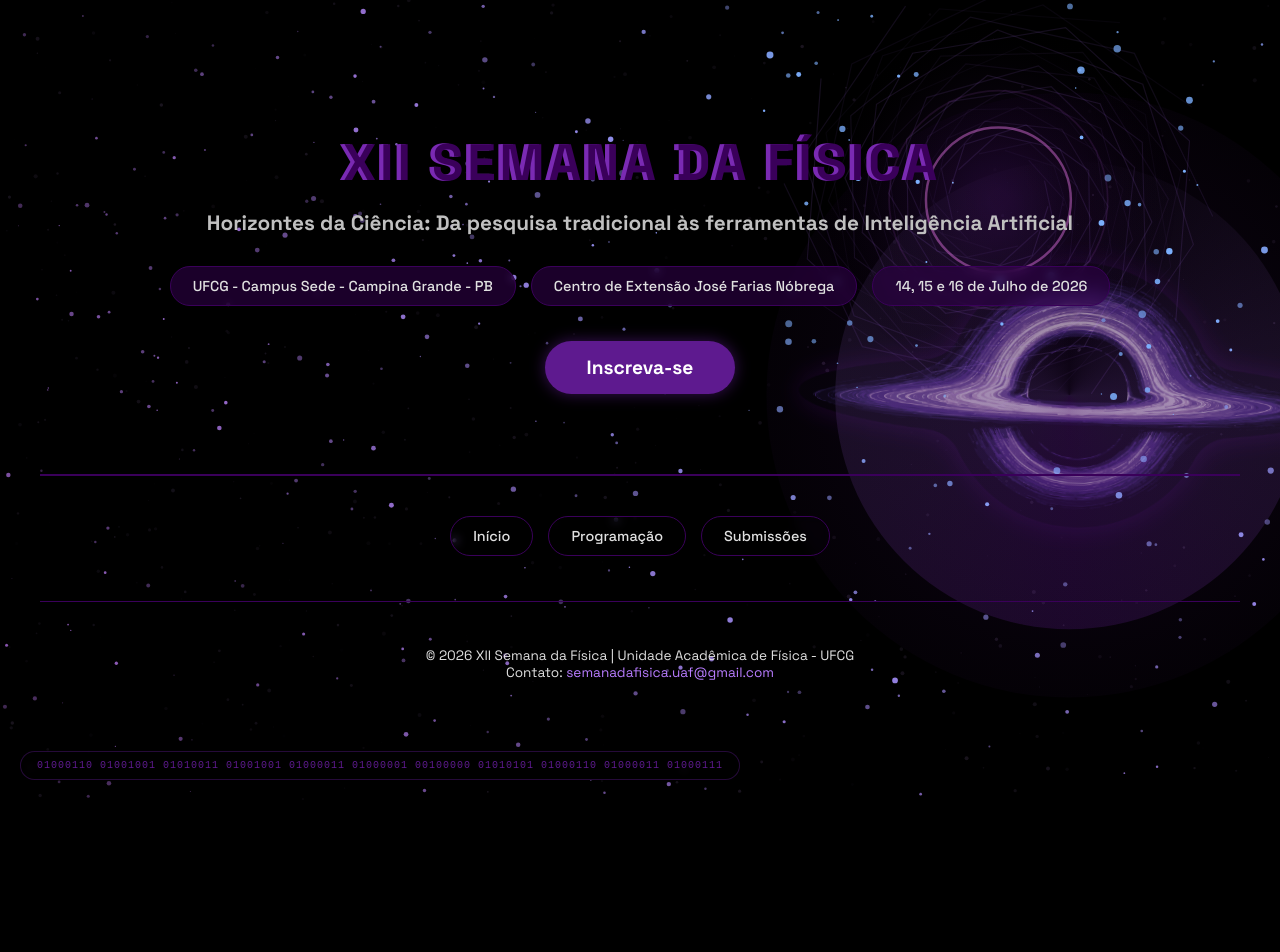
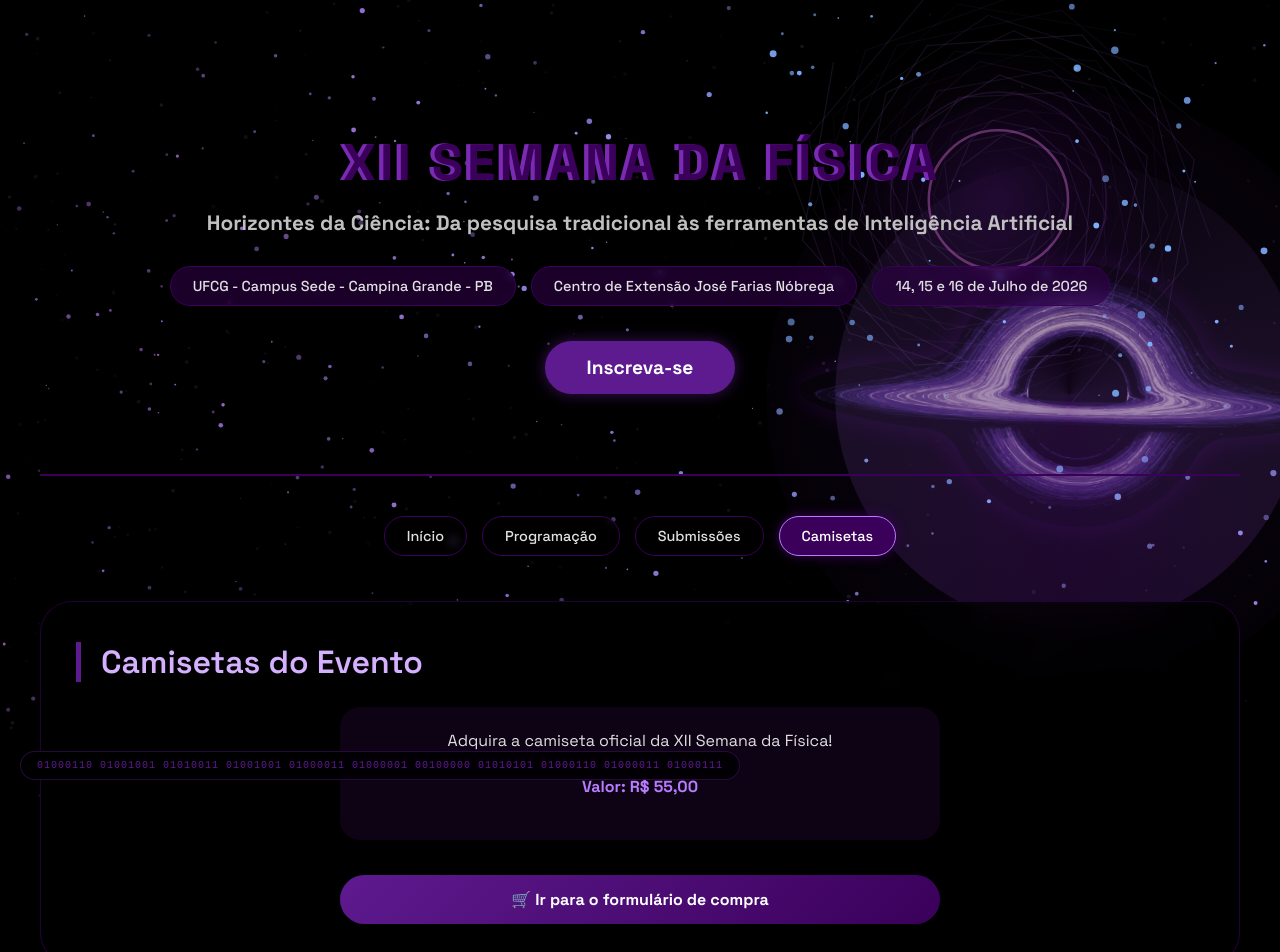
Before and after one commit to giulialeano/smf_site, a React (Vite) app: page /camisetas in a window 1280 px wide. Shown: the top 952 px of the page. Before the commit the page ends 811 px from the top, so only its background shows below. Built offline with nearby package versions, Linux system fonts and the light colour scheme.

Commit message:
feat: adiciona página de camisetas
- Nova aba 'Camisetas' no menu de navegação
- Página com informações de pagamento via PIX (R$ 55,00)
- Botão redirecionando para formulário de compra
- Instruções de compra e chave PIX

```diff
--- a/src/App.css
+++ b/src/App.css
@@ -822,3 +822,60 @@
   border-left: 4px solid #5e1a8f;
   padding-left: 15px;
 }
+
+/* Página de Camisetas */
+.camisetas-container {
+  max-width: 600px;
+  margin: 0 auto;
+}
+
+.camiseta-info {
+  text-align: center;
+  margin-bottom: 25px;
+  padding: 20px;
+  background: rgba(94, 26, 143, 0.15);
+  border-radius: 20px;
+}
+
+.camiseta-preco {
+  font-size: 1.4rem;
+  margin-top: 10px;
+  color: #b87cff;
+}
+
+.camiseta-pix {
+  margin: 20px 0;
+  background: rgba(0, 168, 107, 0.1);
+  border: 1px solid rgba(0, 168, 107, 0.3);
+}
+
+.instrucoes-pagamento {
+  background: rgba(25, 0, 45, 0.6);
+  border-radius: 16px;
+  padding: 20px;
+  margin: 25px 0;
+  text-align: left;
+}
+
+.instrucoes-pagamento ol {
+  margin-left: 20px;
+  margin-top: 10px;
+}
+
+.instrucoes-pagamento li {
+  margin: 8px 0;
+  color: #ccc;
+}
+
+.btn-comprar {
+  width: 100%;
+  padding: 14px;
+  font-size: 1rem;
+  background: linear-gradient(135deg, #5e1a8f, #3a005a);
+  margin-top: 10px;
+}
+
+.btn-comprar:hover {
+  background: #7a2ab3;
+  transform: scale(1.02);
+}
--- a/src/App.jsx
+++ b/src/App.jsx
@@ -10,6 +10,7 @@
 import Home from './pages/Home'
 import Programacao from './pages/Programacao'
 import Submissoes from './pages/Submissoes'
+import Camisetas from './pages/Camisetas'   // ← NOVA IMPORTAÇÃO
 
 function App() {
   return (
@@ -25,6 +26,7 @@
           <Route path="/" element={<Home />} />
           <Route path="/programacao" element={<Programacao />} />
           <Route path="/submissoes" element={<Submissoes />} />
+          <Route path="/camisetas" element={<Camisetas />} />   {/* ← NOVA ROTA */}
         </Routes>
         <footer>
           <p>© 2026 XII Semana da Física | Unidade Acadêmica de Física - UFCG</p>
--- a/src/components/Navigation.jsx
+++ b/src/components/Navigation.jsx
@@ -4,7 +4,8 @@
   const pages = [
     { path: '/', label: 'Início' },
     { path: '/programacao', label: 'Programação' },
-    { path: '/submissoes', label: 'Submissões' }
+    { path: '/submissoes', label: 'Submissões' },
+    { path: '/camisetas', label: 'Camisetas' }   // ← NOVA ABA
   ]
 
   return (
--- /dev/null
+++ b/src/pages/Camisetas.jsx
@@ -0,0 +1,23 @@
+const Camisetas = () => {
+  const handleComprar = () => {
+    window.open('https://forms.gle/otn4kzHJEv58qLQ78', '_blank')
+  }
+
+  return (
+    <div className="section">
+      <h2>Camisetas do Evento</h2>
+
+      <div className="camisetas-container">
+        <div className="camiseta-info">
+          <p>Adquira a camiseta oficial da XII Semana da Física!</p>
+          <p className="camiseta-preco"><strong>Valor: R$ 55,00</strong></p>
+        </div>
+        <button className="btn-primary btn-comprar" onClick={handleComprar}>
+          🛒 Ir para o formulário de compra
+        </button>
+      </div>
+    </div>
+  )
+}
+
+export default Camisetas
```
